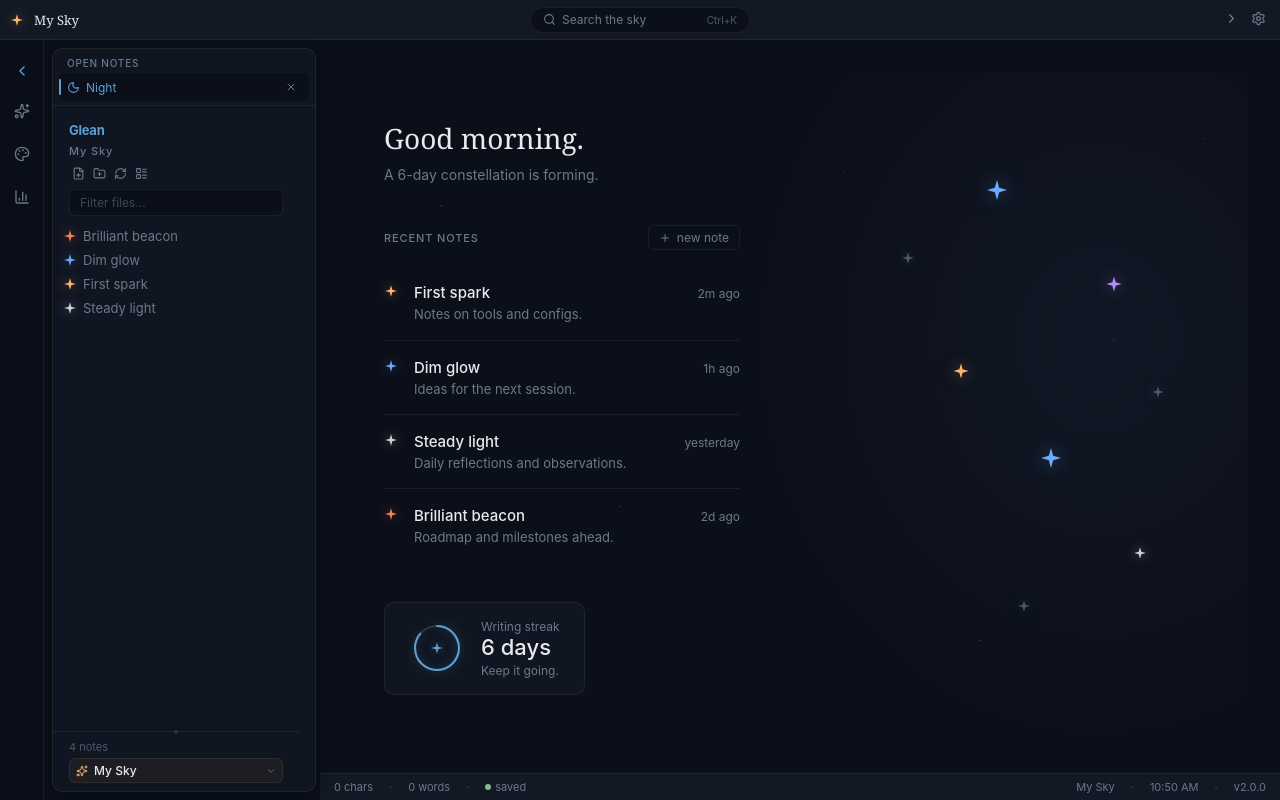
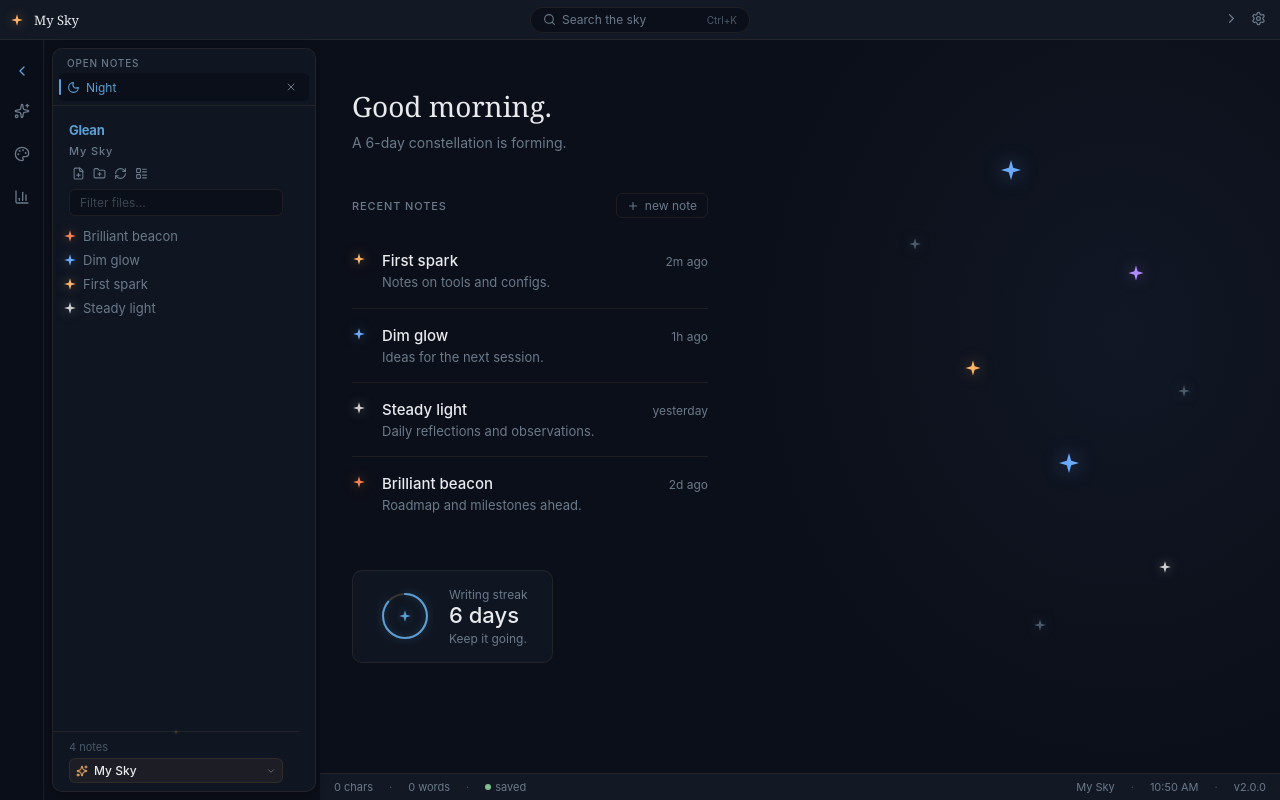
Before and after one commit to rokuroo171/glean, a React (Vite) app in the folder frontend/: page / in a window 1280 px wide. Built offline with nearby package versions, Linux system fonts and the light colour scheme; what @milkdown/kit would draw is missing.

Commit message:
fix: paint night background flush to the pane edges by removing wrapper padding

```diff
--- a/frontend/src/components/Home.jsx
+++ b/frontend/src/components/Home.jsx
@@ -140,6 +140,8 @@ export default function Home({ notes, stats, onNoteClick, onOpenStats, onNewNote
           maxWidth: 420,
           padding: `${space[6]}px ${space[4]}px`,
           pointerEvents: 'none',
+          minHeight: '100%',
+          boxSizing: 'border-box',
         }}
       >
         {/* Greeting */}
--- a/frontend/src/components/Workspace.jsx
+++ b/frontend/src/components/Workspace.jsx
@@ -417,12 +417,14 @@ export default function Workspace({
               <CustomizationPane />
             </div>
           ) : activeId === '__night__' ? (
-            <div style={{ flex: 1, overflow: 'auto', padding: space[4] }}>
+            // no padding here: Home paints its own full-bleed background, an
+            // inset would leave an unpainted strip at the pane edges
+            <div style={{ flex: 1, overflow: 'auto' }}>
               <Home notes={notes} stats={stats} onNoteClick={(id) => { openNote(id) }}
                 onOpenStats={() => { setPseudoTab('stats'); onOpenStats() }} onNewNote={onNewNote} />
             </div>
           ) : !activeNote ? (
-            <div style={{ flex: 1, overflow: 'auto', padding: space[4] }}>
+            <div style={{ flex: 1, overflow: 'auto' }}>
               <Home notes={notes} stats={stats} onNoteClick={openNote}
                 onOpenStats={() => { setPseudoTab('stats'); onOpenStats() }} onNewNote={onNewNote} />
             </div>
```
